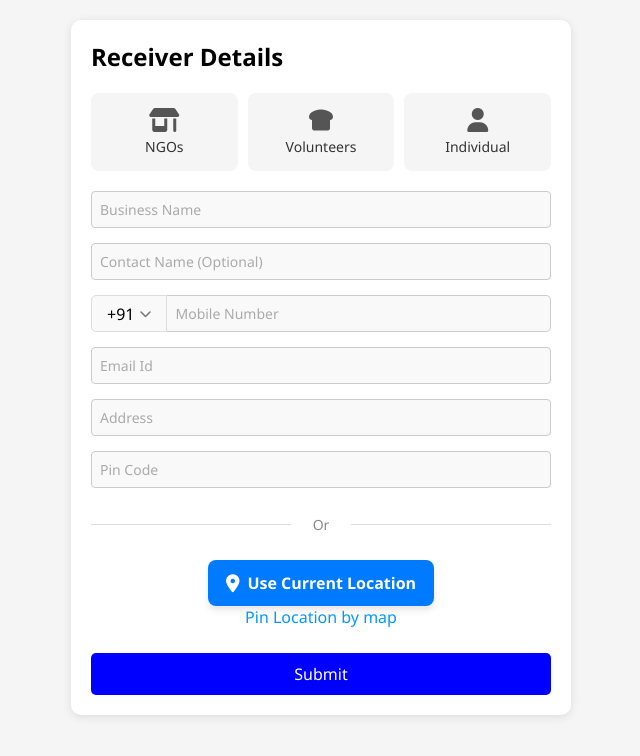
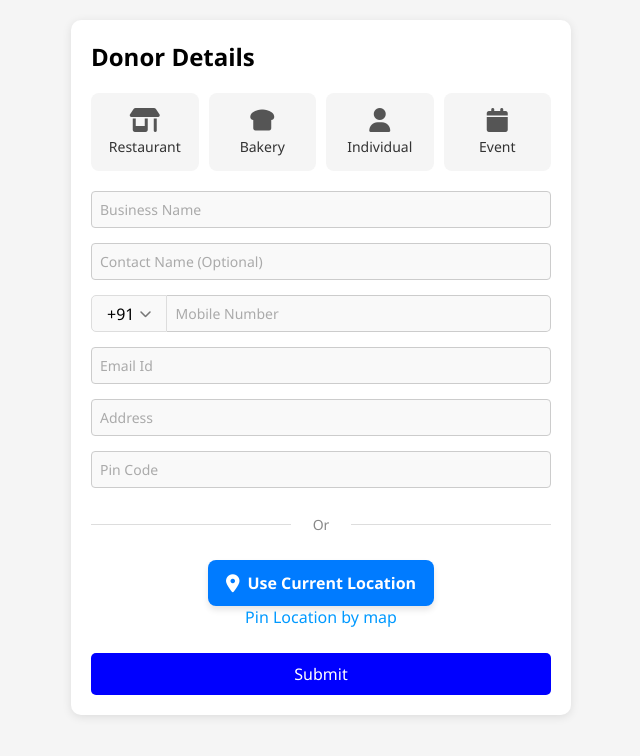
Before and after one commit to PraveenKumarTV/hackodyssey-receivers, a website: page public/index.html in a window 1280 px wide. Shown: the whole page, without its empty margins (319-959 px from the left). Drawn offline with nearby package versions, Linux system fonts and the light colour scheme.

Commit message:
Update index.html

```diff
--- a/public/index.html
+++ b/public/index.html
@@ -94,20 +94,24 @@ margin-right:auto;
 <body>
 
     <div class="container">
-        <h1>Receiver Details</h1>
+        <h1>Donor Details</h1>
 
         <div class="donor-types">
             <div class="donor-type" id="restaurant">
                 <i class="fas fa-store-alt"></i>
-                <p>NGOs</p>
+                <p>Restaurant</p>
             </div>
             <div class="donor-type" id="bakery">
                 <i class="fas fa-bread-slice"></i>
-                <p>Volunteers</p>
+                <p>Bakery</p>
             </div>
             <div class="donor-type" id="individual">
                 <i class="fas fa-user"></i>
                 <p>Individual</p>
+            </div>
+            <div class="donor-type" id="event">
+                <i class="fas fa-calendar"></i>
+                <p>Event</p>
             </div>
         </div>
 
```
